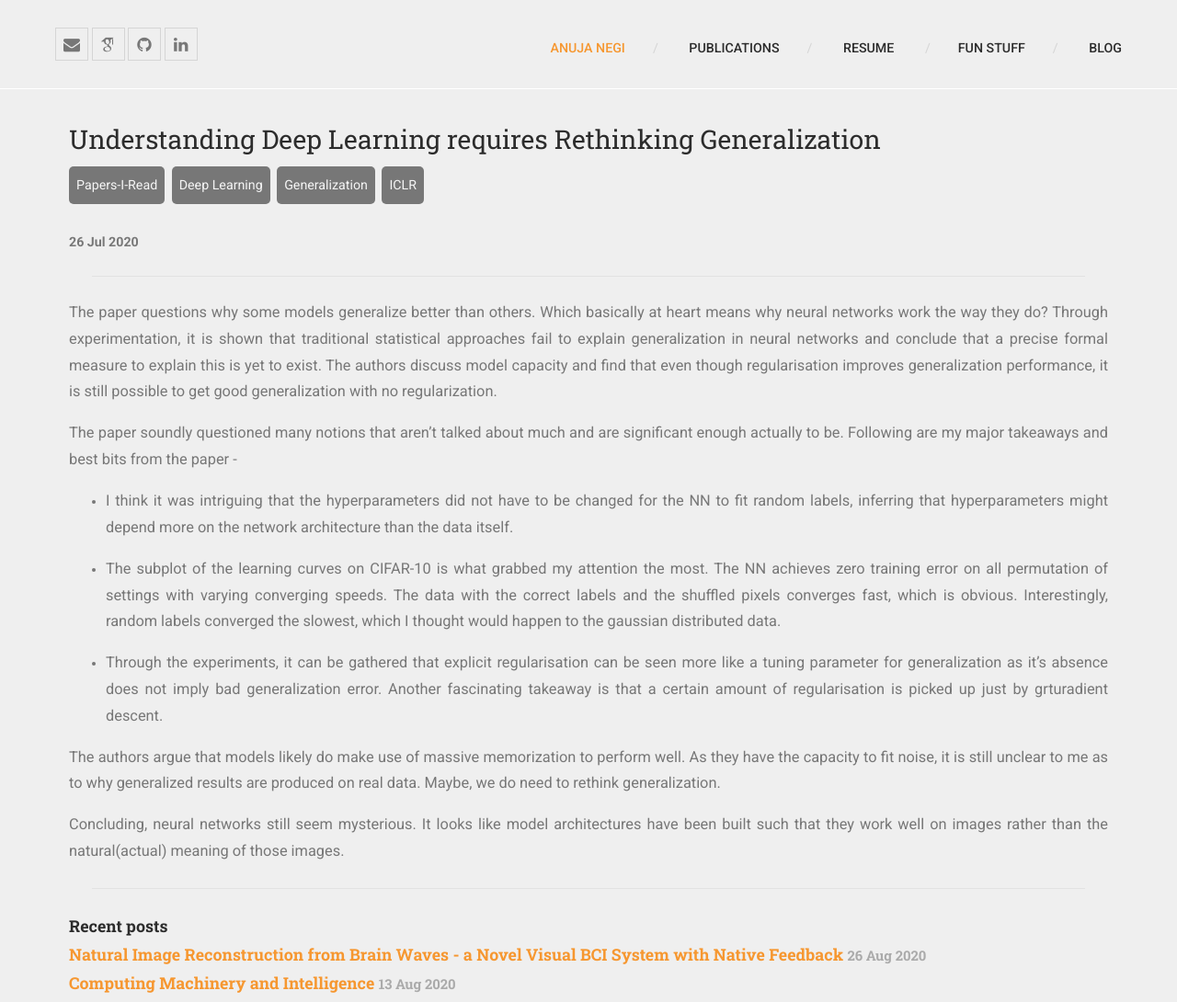
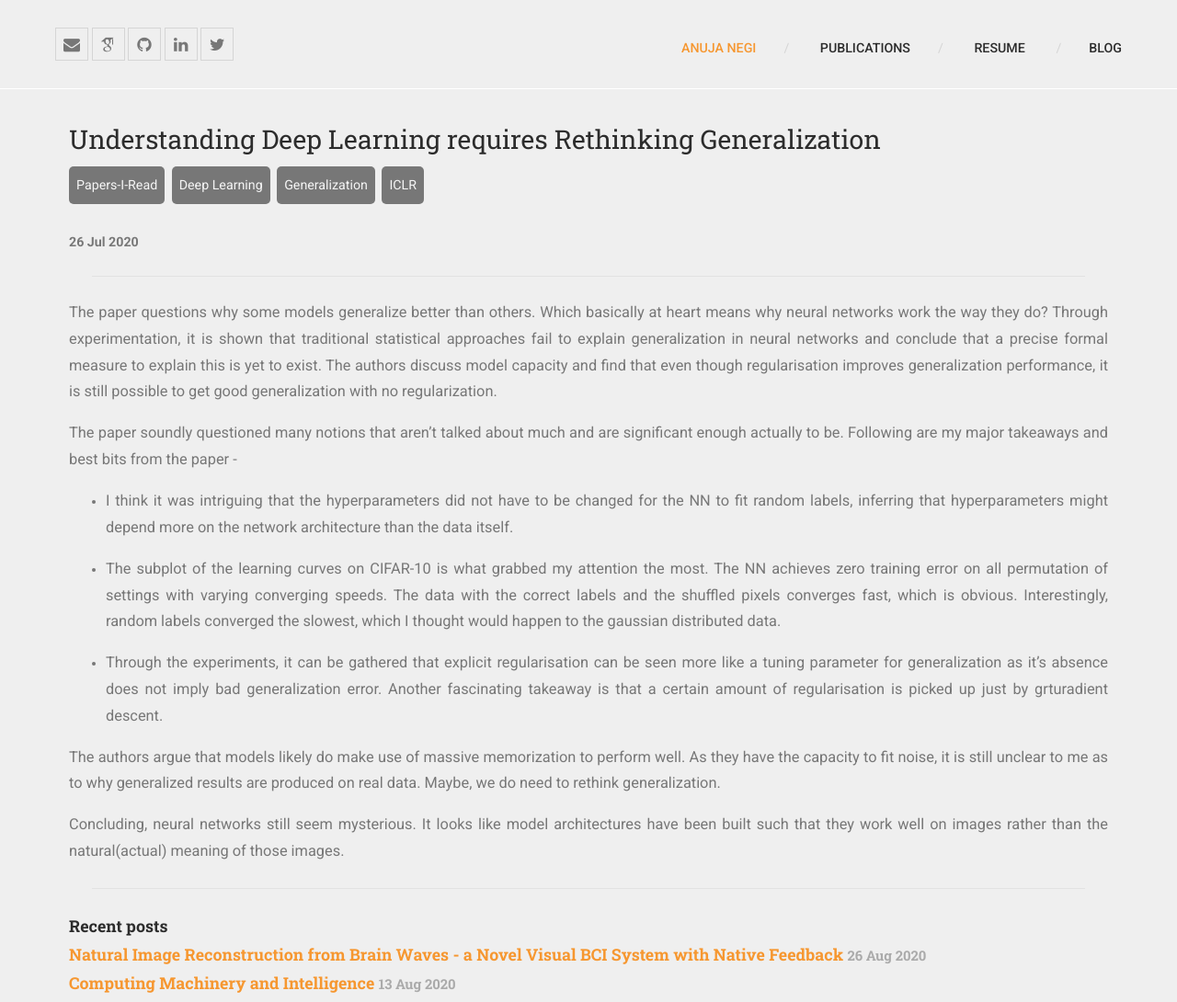
Before and after one commit to anujanegi/anujanegi.github.io, a Jekyll site: the page built from _posts/2020-07-26-Understanding Deep Learning requires Rethinking Generalization.md, in a window 1280 px wide. Shown: the whole page at 92% size. Built offline with Jekyll 4.4.1, drawn with Linux system fonts in a browser that asks for light colours; some web fonts are replaced.

Commit message:
Modified layout

```diff
--- a/_includes/header.html
+++ b/_includes/header.html
@@ -6,7 +6,8 @@
                 <a href="mailto:anujanegi1@gmail.com" class="btn-left fa fa-envelope"></a>
                 <a href="https://scholar.google.co.in/citations?user=Cu7zyVkAAAAJ&hl=en" class="btn-left ai ai-google-scholar"></a>
                 <a href="https://github.com/anujanegi" class="btn-left fa fa-github"></a>
-                <a href="www.linkedin.com/in/anujanegi1" class="btn-left fa fa-linkedin"></a>
+                <a href="http://www.linkedin.com/in/anujanegi1" class="btn-left fa fa-linkedin"></a>
+                <a href="https://twitter.com/anujanegi_1" class="btn-left fa fa-twitter"></a>
                 <!-- <a href="#" class="btn-left fa fa-instagram"></a> -->
             </div> <!-- /.main-header-left -->
             <div class="menu-wrapper col-md-8 col-sm-6 col-xs-4">
@@ -15,7 +16,7 @@
                     <li class="active"><a href="/">Anuja Negi</a></li>
                     <li><a href="/publications">Publications</a></li>
                     <li><a href="https://drive.google.com/file/d/1Lf_4-8wzkZWj9Re1iPL-OxP5vyQ4DFZF/view?usp=sharing">Resume</a>
-                    <li><a href="/fun">Fun Stuff</a></li>
+                    <!-- <li><a href="/fun">Fun Stuff</a></li> -->
                     <li><a href="/blog">Blog</a></li>
                 </ul>
             </div> <!-- /.menu-wrapper -->
@@ -26,7 +27,7 @@
             <li><a href="/">About</a></li>
             <li><a href="/publications">Publications</a></li>
             <li><a href="https://drive.google.com/file/d/1Lf_4-8wzkZWj9Re1iPL-OxP5vyQ4DFZF/view?usp=sharing">Resume</a>
-            <li><a href="/fun">Fun Stuff</a></li>
+            <!-- <li><a href="/fun">Fun Stuff</a></li> -->
             <li><a href="/blog">Blog</a></li>
         </ul>
     </div>
--- a/_layouts/post.html
+++ b/_layouts/post.html
@@ -22,7 +22,7 @@ layout: default
                     <hr>
 
                     <h1>Recent posts <br>
-                    {% for post in site.posts offset limit:3 %}
+                    {% for post in site.posts offset limit:4 %}
                         {% if page.title != post.title %}
                             <a href="{{ post.url }}">{{ post.title }}</a>
                             <span class="blog-list-span">{{ post.date | date_to_string }}</span>
```
